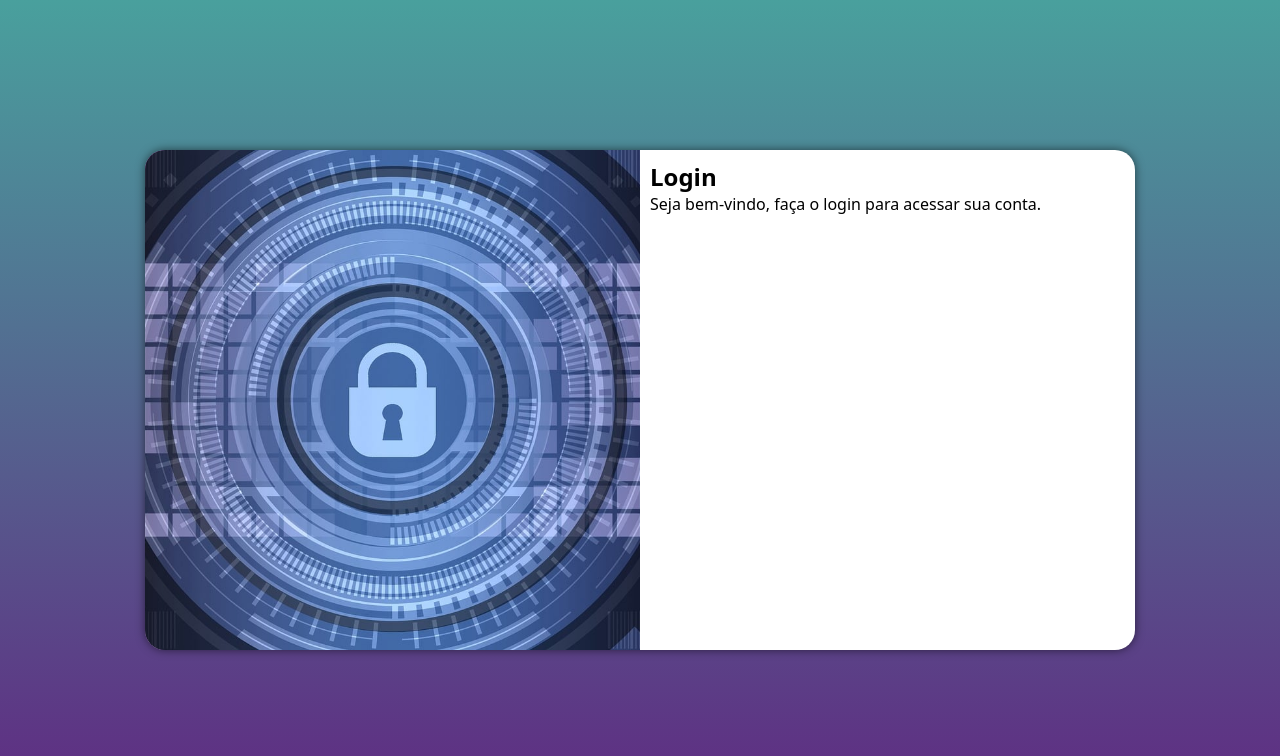
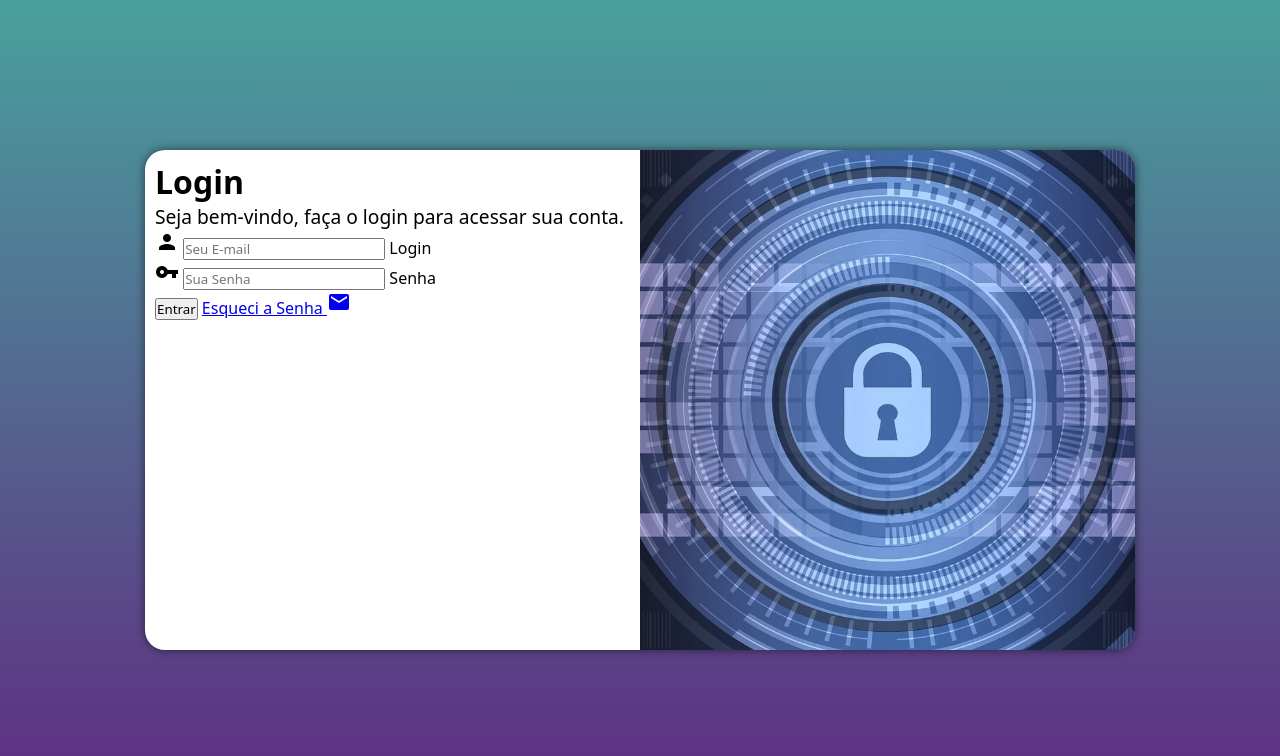
Before and after one commit to williamcarvalho87/projeto-login, a plain HTML site: page index.html in a window 1280 px wide. Drawn offline with Linux system fonts and the light colour scheme.

Commit message:
Adicionei o form

```diff
--- a/estilos/media-query.css
+++ b/estilos/media-query.css
@@ -41,13 +41,21 @@
     }
 
     section#login > div#imagem {
-        float: left;
+        float: right;
         width: 50%;
         height: 100%;
     }
 
     section#login > div#form {
-        float: right;
+        float: left;
         width: 50%;
     }
+
+    div#form > h1 {
+        font-size: 2em;
+    }
+
+    div#form > p {
+        font-size: 1.2em;
+    }
 }
--- a/estilos/style.css
+++ b/estilos/style.css
@@ -55,3 +55,13 @@ section#login > div#form {
     padding: 10px;
 
 }
+
+di#form > h1 {
+    text-align: center;
+    margin-bottom: 10px;
+
+}
+
+div#form > p {
+    font-size: 0.8em;
+}
--- a/index.html
+++ b/index.html
@@ -5,6 +5,7 @@
     <meta http-equiv="X-UA-Compatible" content="IE=edge">
     <meta name="viewport" content="width=device-width, initial-scale=1.0">
     <title>Projeto Login</title>
+    <link href="https://fonts.googleapis.com/icon?family=Material+Icons"rel="stylesheet">
     <link rel="stylesheet" href="estilos/style.css">
     <link rel="stylesheet" href="estilos/media-query.css">
 </head>
@@ -19,8 +20,21 @@
                 <h1>Login</h1>
                 <p>Seja bem-vindo, faça o login para acessar sua conta.</p>
 
-                <form action="login.php" method="post">
+                <form action="login.php" method="post" autocomplete="on">
+                    <div class="campo">
+                        <span class="material-icons">person</span>
+                        <input type="email" name="email" id="iemail" placeholder="Seu E-mail" required autocomplete="email" maxlength="30">
+                        <label for="ilogin">Login</label>
+                    </div>
 
+                    <div class="campo">
+                        <span class="material-icons">vpn_key</span>
+                        <input type="password" name="Senha" id="isenha" placeholder="Sua Senha" required autocomplete="current-password" minlength="8" maxlength="20">
+                        <label for="isenha">Senha</label>
+                    </div>
+
+                    <input type="submit" value="Entrar">
+                    <a href="esqueci.html">Esqueci a Senha <span class="material-icons">mail</span></a>
                 </form>
             </div>
 
```
